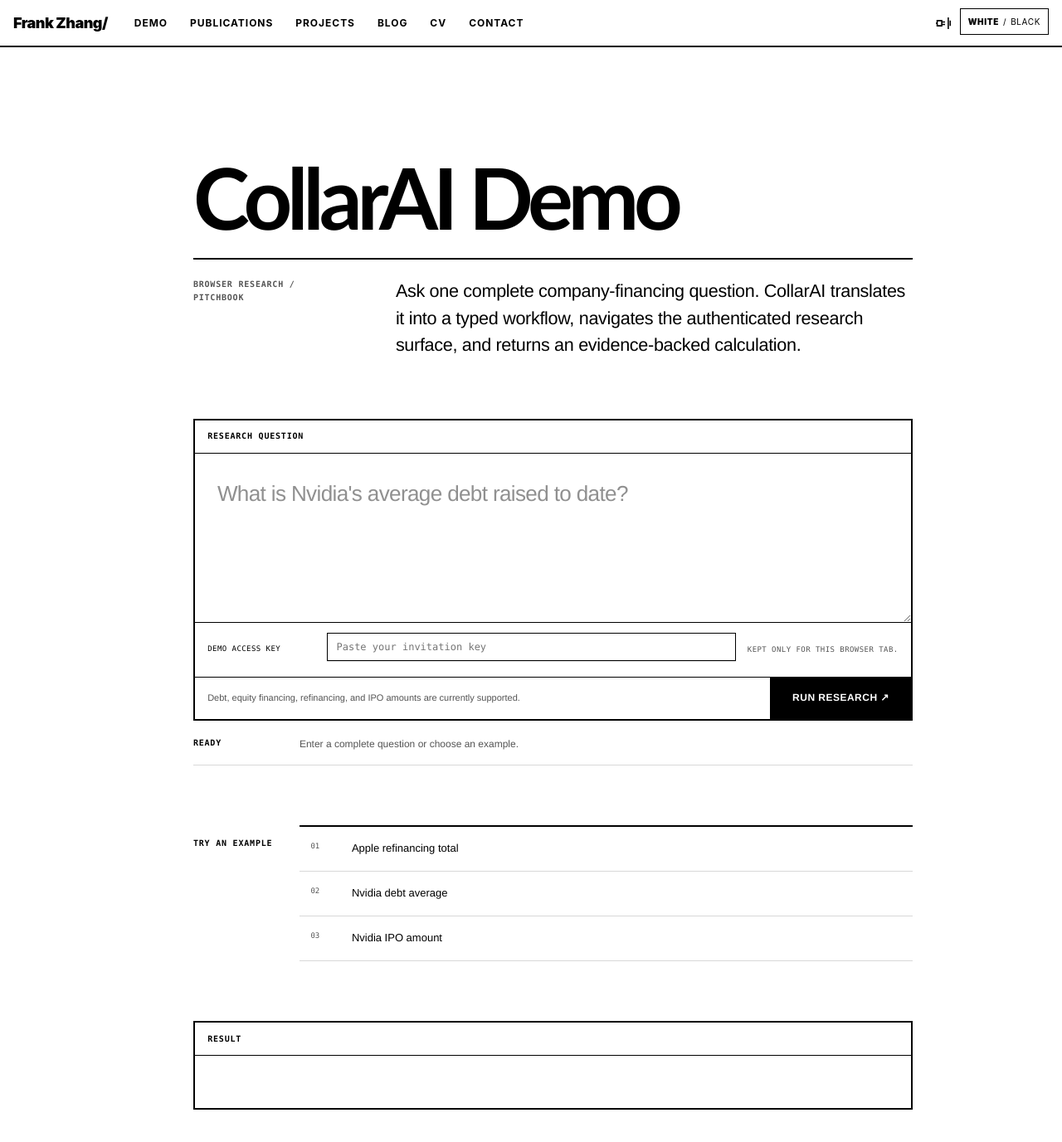
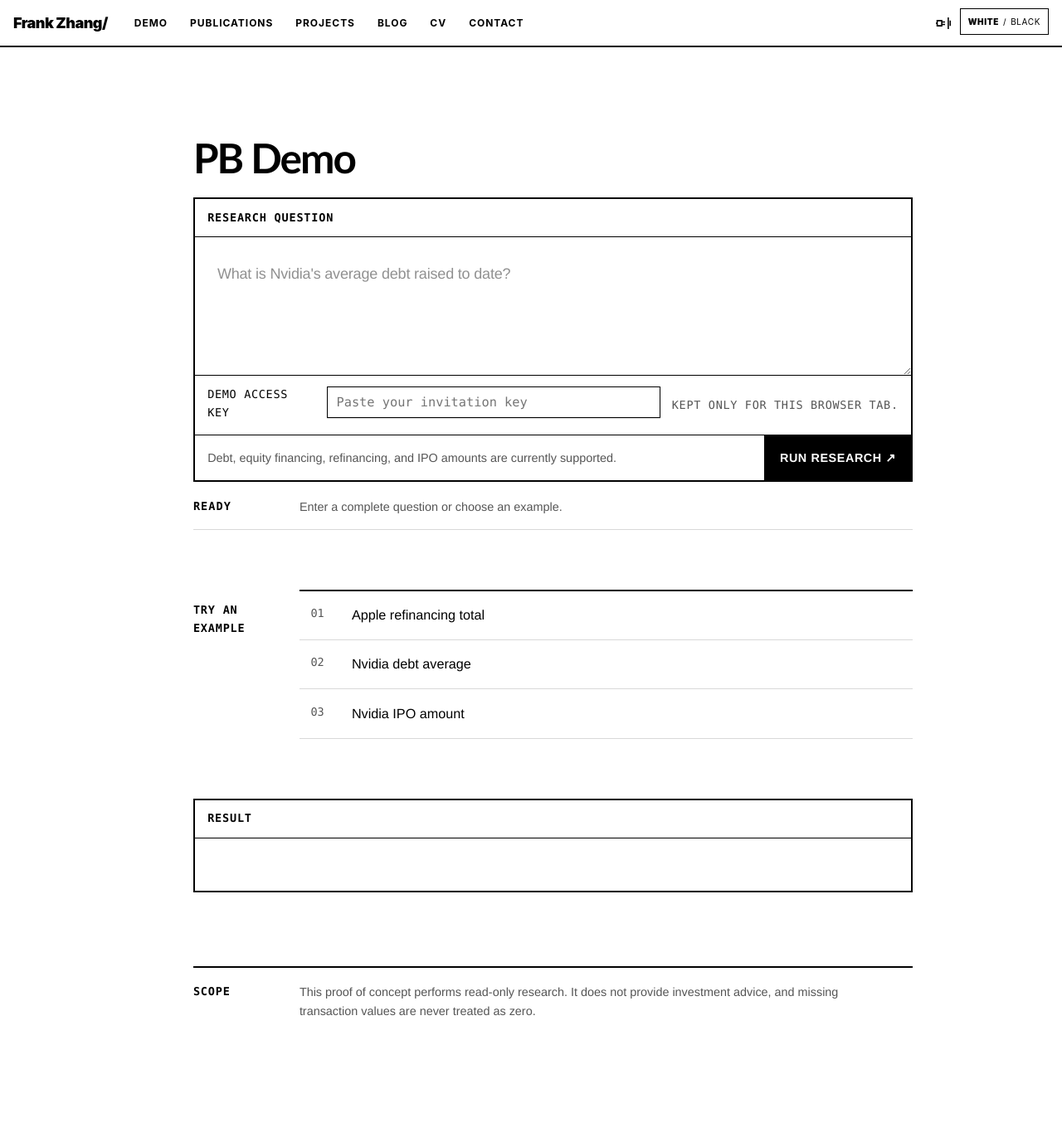
Before and after one commit to frankyzha/frankyzha.github.io, a Jekyll site: the page built from _pages/demo.md, in a window 1280 px wide and 1400 px high. Shown: the top 1377 px of the window at 83% size. Built offline with Jekyll 4.4.1, drawn with Linux system fonts in a browser that asks for light colours.

Commit message:
Simplify PB demo page

```diff
--- a/_pages/demo.md
+++ b/_pages/demo.md
@@ -1,6 +1,6 @@
 ---
 layout: archive
-title: "CollarAI Demo"
+title: "PB Demo"
 permalink: /demo/
 author_profile: false
 demo: true
@@ -8,11 +8,6 @@ mathjax: true
 ---
 
 <section class="demo" data-collarai-demo data-api-url="{{ site.collarai_api_url | default: '' }}">
-  <header class="demo__intro">
-    <p class="demo__eyebrow">Browser research / PitchBook</p>
-    <p>Ask one complete company-financing question. CollarAI translates it into a typed workflow, navigates the authenticated research surface, and returns an evidence-backed calculation.</p>
-  </header>
-
   <form class="demo__form" id="collarai-query-form" novalidate>
     <label for="collarai-query">Research question</label>
     <textarea id="collarai-query" name="query" rows="4" maxlength="500" placeholder="What is Nvidia's average debt raised to date?" required></textarea>
--- a/_sass/frank/_demo.scss
+++ b/_sass/frank/_demo.scss
@@ -3,57 +3,32 @@
   max-width: none;
   float: none;
   margin: 0 auto 7rem;
-  padding-top: clamp(2.5rem, 6vw, 5rem);
+  padding-top: clamp(2rem, 4vw, 3.5rem);
 }
 
 .archive--demo > .page__title {
   max-width: 760px;
-  margin: 0 0 1.5rem;
+  margin: 0 0 1.25rem;
   font-family: "Gill Sans", "Avenir Next", Avenir, "Helvetica Neue", Helvetica, Arial, sans-serif;
-  font-size: clamp(3.25rem, 8vw, 6.5rem);
+  font-size: clamp(2rem, 5vw, 2.75rem);
   font-weight: 600;
-  letter-spacing: -0.06em;
-  line-height: 0.9;
+  letter-spacing: -0.04em;
+  line-height: 1;
 }
 
 .demo {
   color: var(--frank-ink);
 }
 
-.demo__intro {
-  display: grid;
-  grid-template-columns: 180px minmax(0, 1fr);
-  gap: clamp(1.5rem, 5vw, 4rem);
-  margin-bottom: clamp(2.5rem, 6vw, 4rem);
-  padding-top: 1.25rem;
-  border-top: 2px solid var(--frank-rule);
-
-  p {
-    margin: 0;
-  }
-
-  > p:last-child {
-    max-width: 650px;
-    font-size: clamp(1rem, 1.8vw, 1.2rem);
-    letter-spacing: -0.015em;
-    line-height: 1.5;
-  }
-}
-
-.demo__eyebrow,
 .demo__form > label,
 .demo__examples > p,
 .demo__result > header,
 .demo__footnote > span {
   font-family: ui-monospace, SFMono-Regular, Menlo, monospace;
-  font-size: 10px;
+  font-size: 0.75rem;
   font-weight: 700;
-  letter-spacing: 0.08em;
+  letter-spacing: 0.06em;
   text-transform: uppercase;
-}
-
-.demo__eyebrow {
-  color: var(--frank-muted);
 }
 
 .demo__form {
@@ -78,9 +53,9 @@
     border-radius: 0;
     outline: 0;
     font: inherit;
-    font-size: clamp(1.1rem, 2.3vw, 1.45rem);
-    letter-spacing: -0.025em;
-    line-height: 1.4;
+    font-size: 1rem;
+    letter-spacing: -0.01em;
+    line-height: 1.5;
 
     &::placeholder {
       color: var(--frank-muted);
@@ -104,7 +79,7 @@
     margin: 0;
     padding: 0.75rem 0.85rem;
     color: var(--frank-muted);
-    font-size: 11px;
+    font-size: 0.8rem;
   }
 
   button {
@@ -116,7 +91,7 @@
     border-left: 1px solid var(--frank-rule);
     border-radius: 0;
     font: inherit;
-    font-size: 12px;
+    font-size: 0.8rem;
     font-weight: 700;
     letter-spacing: 0.04em;
     text-transform: uppercase;
@@ -150,7 +125,7 @@
   label,
   span {
     font-family: ui-monospace, SFMono-Regular, Menlo, monospace;
-    font-size: 9px;
+    font-size: 0.75rem;
     letter-spacing: 0.05em;
     text-transform: uppercase;
   }
@@ -167,7 +142,7 @@
     border: 1px solid var(--frank-rule);
     border-radius: 0;
     font-family: ui-monospace, SFMono-Regular, Menlo, monospace;
-    font-size: 12px;
+    font-size: 0.85rem;
   }
 }
 
@@ -180,7 +155,7 @@
 
   span {
     font-family: ui-monospace, SFMono-Regular, Menlo, monospace;
-    font-size: 10px;
+    font-size: 0.75rem;
     font-weight: 700;
     letter-spacing: 0.08em;
     text-transform: uppercase;
@@ -189,7 +164,7 @@
   p {
     margin: 0;
     color: var(--frank-muted);
-    font-size: 12px;
+    font-size: 0.8rem;
   }
 
   &[data-state="error"] span,
@@ -226,7 +201,7 @@
     border-bottom: 1px solid var(--frank-soft-rule);
     border-radius: 0;
     font: inherit;
-    font-size: 13px;
+    font-size: 0.9rem;
     text-align: left;
     cursor: pointer;
 
@@ -238,7 +213,7 @@
     span {
       color: var(--frank-muted);
       font-family: ui-monospace, SFMono-Regular, Menlo, monospace;
-      font-size: 9px;
+      font-size: 0.75rem;
     }
   }
 }
@@ -261,9 +236,9 @@
   h2 {
     margin: 0 0 1.25rem;
     color: var(--frank-ink);
-    font-size: clamp(1.8rem, 4vw, 2.6rem);
-    letter-spacing: -0.045em;
-    line-height: 1;
+    font-size: 1.25rem;
+    letter-spacing: -0.025em;
+    line-height: 1.2;
   }
 
   p {
@@ -274,7 +249,7 @@
     width: 100%;
     margin: 1.5rem 0;
     border-collapse: collapse;
-    font-size: 13px;
+    font-size: 0.85rem;
   }
 
   th,
@@ -288,7 +263,7 @@
     color: var(--frank-paper);
     background: var(--frank-ink);
     font-family: ui-monospace, SFMono-Regular, Menlo, monospace;
-    font-size: 9px;
+    font-size: 0.75rem;
     letter-spacing: 0.06em;
     text-transform: uppercase;
   }
@@ -318,7 +293,7 @@
     max-width: 650px;
     margin: 0;
     color: var(--frank-muted);
-    font-size: 12px;
+    font-size: 0.8rem;
   }
 }
 
@@ -327,7 +302,6 @@
     padding-top: 2rem;
   }
 
-  .demo__intro,
   .demo__examples,
   .demo__footnote {
     grid-template-columns: 1fr;
```
